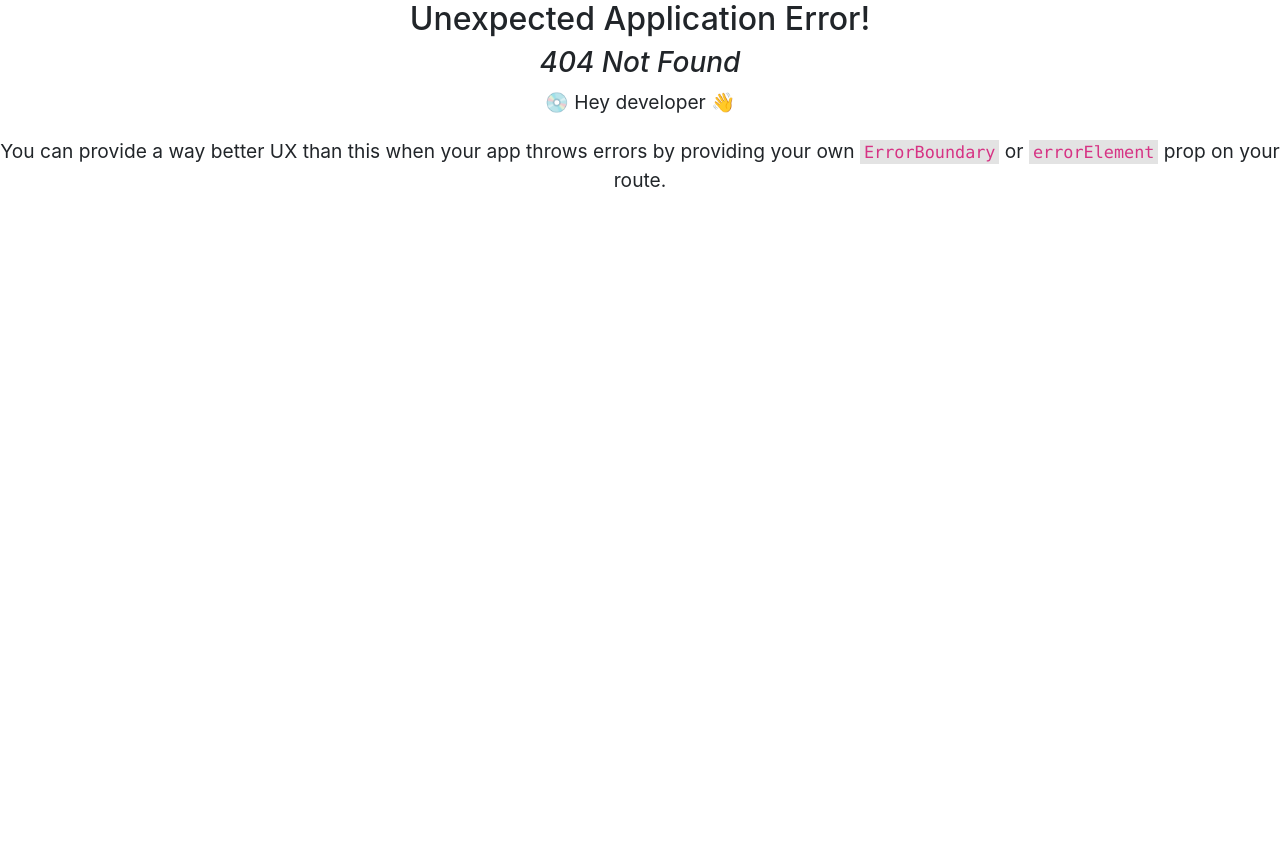
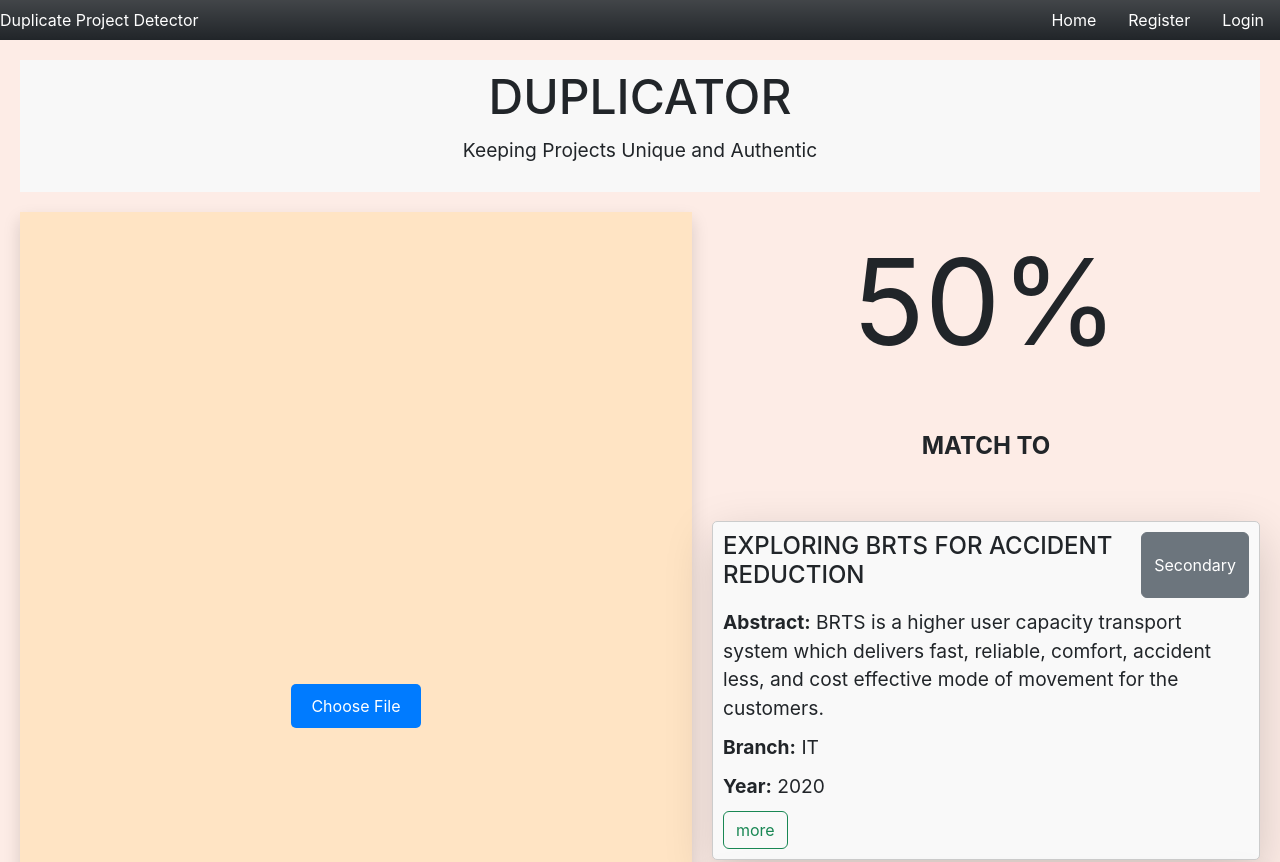
Before and after one commit to HarshiniBV/dpd, a React (Create React App) app: page /duplicator in a window 1280 px wide. Before the commit this address had no page. Shown: the top 862 px of the page. Before the commit the page ends 800 px from the top, so only its background shows below. Built offline with nearby package versions, Linux system fonts and the light colour scheme.

Commit message:
commands

```diff
--- /dev/null
+++ b/src/components/detailsCard/DetailsCard.css
@@ -0,0 +1,18 @@
+/* src/DetailsCard.css */
+.project-box {
+    border: 1px solid #ccc;
+    padding: 20px;
+    margin: 20px 0;
+    border-radius: 5px;
+    background-color: #f9f9f9;
+  }
+
+  .project-box h3 {
+    margin-top: 0;
+    font-size: 1.5rem;
+  }
+
+  .project-box p {
+    margin: 10px 0;
+    border-radius: 2px;
+  }
--- /dev/null
+++ b/src/components/detailsCard/DetailsCard.js
@@ -0,0 +1,18 @@
+import React from 'react';
+import './DetailsCard.css';
+
+const DetailsCard = ({ title,abstract,branch,year }) => (
+  <div className="project-box shadow-lg">
+    <div className='d-flex justify-content-between'>
+      <h3 className='text-start'>{title}</h3>
+      <button type="button" class="btn btn-secondary">Secondary</button>
+    </div>
+
+    <p className='text-start'><strong>Abstract:</strong> {abstract}</p>
+    <p className='text-start'><strong>Branch:</strong> {branch}</p>
+    <p className='text-start'><strong>Year:</strong> {year}</p>
+    <div className='d-flex'><button type="button" class="btn btn-outline-success">more</button></div>
+  </div>
+);
+
+export default DetailsCard;
--- a/src/components/duplicator/Duplicator.css
+++ b/src/components/duplicator/Duplicator.css
@@ -0,0 +1,133 @@
+/* src/components/duplicator/Duplicator.css */
+.page3 {
+    display: flex;
+    flex-direction: column;
+    padding: 20px;
+    min-height: 100vh;
+    box-sizing: border-box;
+    background-color: #fce5dcb5;
+  }
+
+  .header-box {
+    width: 100%;
+    background-color: #f8f8f8;
+    margin-bottom: 20px;
+  }
+
+  .box1 {
+    display: flex;
+    flex-direction: column;
+    align-items: center;
+  }
+
+  .content-container {
+    display: flex;
+    flex-grow: 1;
+    gap: 20px;
+    flex-wrap: wrap;
+  }
+
+  .left-section {
+    flex: 1;
+    display: flex;
+    flex-direction: column;
+    align-items: center;
+    justify-content: center;
+    gap: 20px;
+    background-color: bisque;
+    padding: 5%;
+    box-sizing: border-box;
+  }
+
+  .upload-container {
+    display: flex;
+    flex-direction: column;
+    align-items: center;
+    gap: 10px;
+  }
+
+  .upload-button {
+    display: inline-block;
+    padding: 10px 20px;
+    background-color: #007bff;
+    color: white;
+    border: none;
+    border-radius: 5px;
+    cursor: pointer;
+    text-align: center;
+  }
+
+  .upload-button input[type="file"] {
+    display: none;
+  }
+
+  .file-preview-container {
+    display: flex;
+    flex-direction: column;
+    align-items: center;
+    gap: 10px;
+  }
+
+  .file-preview-expanded {
+    width: 100%;
+    height: calc(100vh - 220px); /* Adjusted height to make the preview fit well */
+    border: 1px solid #ccc;
+  }
+
+  .remove-button {
+    display: inline-block;
+    padding: 10px 20px;
+    background-color: #dc3545;
+    color: white;
+    border: none;
+    border-radius: 5px;
+    cursor: pointer;
+    text-align: center;
+  }
+
+  .right-section {
+    flex: 1;
+    display: flex;
+    flex-direction: column;
+    align-items: center;
+    justify-content: flex-start;
+    gap: 20px;
+  }
+
+  .right-section h1 {
+    font-size: 1.5rem;
+    font-weight: bold;
+    margin-bottom: 20px;
+  }
+
+  .project-details {
+    width: 100%;
+  }
+
+  .project-box {
+    width: 100%;
+    padding: 10px;
+    border: 1px solid #ccc;
+    margin-bottom: 10px;
+    border-radius: 5px;
+    background-color: #f9f9f9;
+  }
+
+  .match {
+    font-size: 15vh;
+  }
+
+  /* Responsive design */
+  @media (max-width: 768px) {
+    .content-container {
+      flex-direction: column;
+    }
+
+    .left-section, .right-section {
+      width: 100%;
+    }
+
+    .match {
+      font-size: 10vh;
+    }
+  }
--- a/src/components/duplicator/Duplicator.js
+++ b/src/components/duplicator/Duplicator.js
@@ -1,10 +1,53 @@
-import React from 'react'
-import './Duplicator.css'
+import React, { useState } from 'react';
+import './Duplicator.css';
+import DetailsCard from '../detailsCard/DetailsCard';
 
-function Duplicator() {
+const Duplicator = () => {
+  const [file, setFile] = useState(null);
+
+  const handleFileUpload = (event) => {
+    setFile(URL.createObjectURL(event.target.files[0]));
+  };
+
+  const handleRemoveFile = () => {
+    setFile(null);
+  };
+
   return (
-    <div>Duplicator</div>
-  )
-}
+    <div className="page3">
+      <div className="header-box">
+        <div className='box1 p-2'>
+          <h1 className="text-center ">DUPLICATOR</h1>
+          <p className="text-center">Keeping Projects Unique and Authentic</p>
+        </div>
+      </div>
+      <div className="content-container">
+        <div className="left-section shadow">
+          {!file && (
+            <div className="upload-container">
+              <input type="file" id="file-upload" onChange={handleFileUpload} style={{ display: 'none' }} />
+              <label htmlFor="file-upload" className="upload-button">Choose File</label>
+            </div>
+          )}
+          {file && (
+            <div className="file-preview-container">
+              <iframe src={file} className="file-preview-expanded" title="File Preview" />
+              <button className="remove-button" onClick={handleRemoveFile}>Remove File</button>
+            </div>
+          )}
+        </div>
+        <div className="right-section">
+          <p className='match'>50%</p>
+          <h1>MATCH TO</h1>
+          <div className="project-details">
+            <DetailsCard title="EXPLORING BRTS FOR ACCIDENT REDUCTION" abstract="BRTS is a higher user capacity transport system which delivers fast, reliable, comfort, accident less, and cost effective mode of movement for the customers." branch="IT" year="2020" />
+            <DetailsCard title="Numerical modelling of Secant Piles" abstract="Several forces like lateral and axial forces act on piles hence the magnitude and distribution of lateral earth pressure, and axial force are taken into consideration." branch="CSE" year="2021" />
+            {/* Add more DetailsCard components as needed */}
+          </div>
+        </div>
+      </div>
+    </div>
+  );
+};
 
-export default Duplicator
+export default Duplicator;
--- a/src/components/home/Home.css
+++ b/src/components/home/Home.css
@@ -1,9 +1,58 @@
+/* src/Home.css */
+.home-container {
+    position: relative;
+    height: 100vh;
+    width: 100%;
+    overflow: hidden;
+  }
 
-.search-page {
+  .card {
+    position: relative;
+    width: 100%;
+    height: 100%;
+    border: none;
+    border-radius: 0;
+  }
+
+  .card .gradient-overlay {
+    position: absolute;
+    top: 0;
+    left: 0;
+    width: 100%;
+    height: 100%;
+    background: linear-gradient(to bottom ,rgba(255, 255, 255, 0.848),white);
+    z-index: 1;
+    pointer-events: none;
+  }
+
+  .card-img {
+    width: 100%;
+    height: 100%;
+    object-fit: cover;
+  }
+
+  .card-img-overlay {
+    position: absolute;
+    top: 0;
+    left: 0;
+    width: 100%;
+    height: 100%;
+    z-index: 2;
+    color: white;
+    display: flex;
+    flex-direction: column;
+    justify-content: center;
+  }
+
+  .search-page {
     display: flex;
     flex-direction: column;
     align-items: center;
-    padding: 20px;
+    margin-top: 0;
+  }
+
+  .p1 {
+    font-size: 12vh;
   }
 
   h1 {
@@ -59,7 +108,7 @@
   .result-container {
     display: flex;
     align-items: center;
-    margin-top: 20px;
+    margin-top: 2px;
   }
 
   .profile-pic {
@@ -67,6 +116,13 @@
     height: 50px;
     border-radius: 50%;
     margin-right: 10px;
+  }
+
+  .filters-btn {
+    padding: 1%;
+    margin-left: 5%;
+    cursor: pointer;
+    align-content: center;
   }
 
   .result-details {
--- a/src/components/home/Home.js
+++ b/src/components/home/Home.js
@@ -1,43 +1,51 @@
-import React from 'react'
-import './Home.css'
-import { Link } from 'react-router-dom'
-import { FaSearch, FaFilter } from 'react-icons/fa';
+import React from 'react';
+import './Home.css';
+import { Link } from 'react-router-dom';
+import z from '../images/img4.jpg';
+import { Outlet } from 'react-router-dom';
 
 function Home() {
   return (
+    <div className="home-container">
+      <div className="card text-bg-dark">
+
+        <img src={z} className="card-img" alt="Background" />
+        <div className="gradient-overlay"></div>
+        <div className="card-img-overlay">
+          <div className="search-page d-flex justify-content-center">
             <div>
-         <ul className='nav justify-content-aorund shadow-lg'>
+              <ul className='nav justify-content-around'>
                 <li className='nav-item'>
-                <Link className='nav-link text-dark' to='/'>Projects</Link>
+                  <Link className='nav-link text-white' to='projects'>Projects</Link>
                 </li>
                 <li className='nav-item'>
-                <Link className='nav-link text-dark' to='Duplicator'>Duplicator</Link>
+                  <Link className='nav-link text-white' to='duplicator'>Duplicator</Link>
                 </li>
               </ul>
-
-        <div className="search-page">
-      <h1>Explore</h1>
-      <p>Instantly book world class audio engineers and recording studios.</p>
-      <div className="search-bar-container">
-        <input type="text" className="search-input" placeholder="EngineEars" value="Kendrick Lamar" />
-        <button className="filter-button">
-          <FaFilter />
-          Filters
-        </button>
-        <button className="search-button">
-          <FaSearch />
-        </button>
+              <div><Outlet/></div>
             </div>
-      <div className="result-container">
-        <img src="/path/to/profile-pic.jpg" alt="Kendrick Lamar" className="profile-pic" />
-        <div className="result-details">
-          <p className="result-name">Kendrick Lamar</p>
-          <p className="result-description">Artist - @kendricklamar</p>
+            <h1 className='p1'>PROJECTS</h1>
+            <p>Find, Learn, and Inspire with College Projects</p>
+            <div className="container-fluid">
+              <form className="d-flex mx-auto w-50" role="search">
+                <input className="form-control me-2" type="search" placeholder="Search..." aria-label="Search" />
+                <button className="btn btn-outline-success bg-success text-white" type="submit">Filter</button>
+              </form>
+              <div>
+                <div className="filters">
+                  <button type="button" className="btn btn-dark m-2">Type</button>
+                  <button type="button" className="btn btn-dark m-2">Branch</button>
+                  <button type="button" className="btn btn-dark m-2">Year</button>
+                  <button type="button" className="btn btn-dark m-2">Level</button>
+                </div>
+              </div>
+            </div>
+            <div className="result-container"></div>
           </div>
         </div>
       </div>
     </div>
-  )
+  );
 }
 
-export default Home
+export default Home;
--- a/src/components/login/Login.js
+++ b/src/components/login/Login.js
@@ -22,7 +22,7 @@ function Login() {
 
     <div className="form-container">
       <h2>Login</h2>
-      <p>Register as a member to experience.</p>
+      <p>Get ready to experience.</p>
       <form className="signup-form mx-auto text-start ">
         <div className="form-group ">
           <label className='email p-2' htmlFor="email">E-mail</label>
@@ -36,9 +36,9 @@ function Login() {
           <input type="checkbox" className="form-check-input" id="terms" />
           <label className="form-check-label" htmlFor="terms">I agree to the terms of service</label>
         </div>
-        <button type="submit" className="btn btn-primary">Create Account</button>
+        <button type="submit" className="btn btn-primary">Login</button>
       </form>
-      <p className="signin-link">Already a member? <Link to="/login">Login</Link></p>
+      <p className="signin-link">Not a member? <Link to="/register">Register</Link></p>
     </div>
   </div>
   )
--- a/src/components/projects/Project.css
+++ b/src/components/projects/Project.css
@@ -0,0 +1,40 @@
+/* src/Project.css */
+.projects-container {
+  padding: 20px;
+  background-color:#fce5dcb5;
+}
+
+.text-center {
+  text-align: center;
+}
+
+.form {
+  margin: 20px 0;
+}
+
+.project-list {
+  margin-top: 20px;
+}
+
+.project-box {
+  border: 1px solid #ccc;
+  padding: 20px;
+  margin: 20px 0;
+  border-radius: 5px;
+  background-color: #f9f9f9;
+}
+
+.project-box h3 {
+  margin-top: 0;
+  font-size: 1.5rem;
+}
+
+.project-box p {
+  margin: 10px 0;
+}
+
+
+
+.hrr{
+  color: white;
+}
--- a/src/components/projects/Projects.js
+++ b/src/components/projects/Projects.js
@@ -1,9 +1,38 @@
-import React from 'react'
+import React from 'react';
+import DetailsCard from '../detailsCard/DetailsCard';
+import './Project.css';
 
 function Projects() {
   return (
-    <div>Projects</div>
-  )
+    <div className="projects-container">
+      <div className="container-fluid">
+        <div className='box1 p-2 text-dark'>
+          <h1 className="text-center">PROJECTS</h1>
+          <p className="text-center">Find, Learn, and Inspire</p>
+        </div>
+        <hr className='hrr'/>
+        <form className="form d-flex justify-content-center" role="search">
+          <input className="form-control me-2 shadow" type="search" placeholder="Enter Title" aria-label="Search" />
+          <select className="form-select me-2 shadow">
+            <option>Select Project Type</option>
+            <option>Type 1</option>
+            <option>Type 2</option>
+          </select>
+          <select className="form-select me-2 shadow">
+            <option>2020</option>
+            <option>2021</option>
+            <option>2022</option>
+          </select>
+          <button className="btn btn-secondary shadow" type="submit">Search</button>
+        </form>
+        <div className="project-list">
+          <DetailsCard title="EXPLORING BRTS FOR ACCIDENT REDUCTION" abstract="BRTS is a higher user capacity transport system which delivers fast, reliable, comfort, accident less, and cost effective mode of movement for the customers." branch="IT" year="2020" />
+          <DetailsCard title="Numerical modelling of Secant Piles" abstract="Several forces like lateral and axial forces act on piles hence the magnitude and distribution of lateral earth pressure, and axial force are taken into consideration." branch="CSE" year="2021" />
+          <DetailsCard title="Biodegradation of commercially available plastic waste in soil under field condition" abstract="Different commercially available plastic waste are degraded and an attempt will be made to degrade them in composting condition." branch="ECE" year="2022"/>
+        </div>
+      </div>
+    </div>
+  );
 }
 
-export default Projects
+export default Projects;
```
Also changed, not shown: src/App.js (+8 -10 lines), src/components/images/img5.jpg (added), 1 other file (tests, documents, lock files or other folders). Lines whose indentation alone changed are shown as unchanged.
